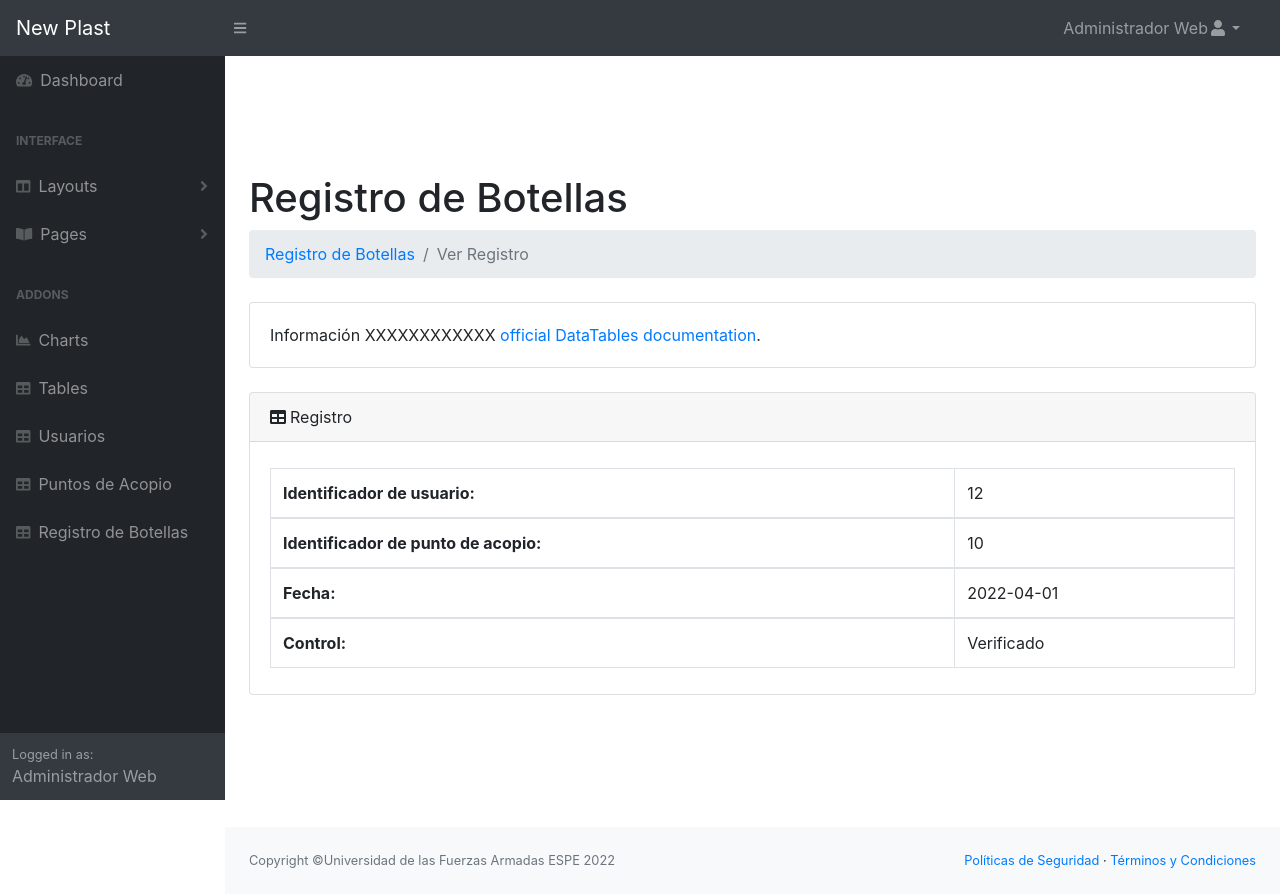
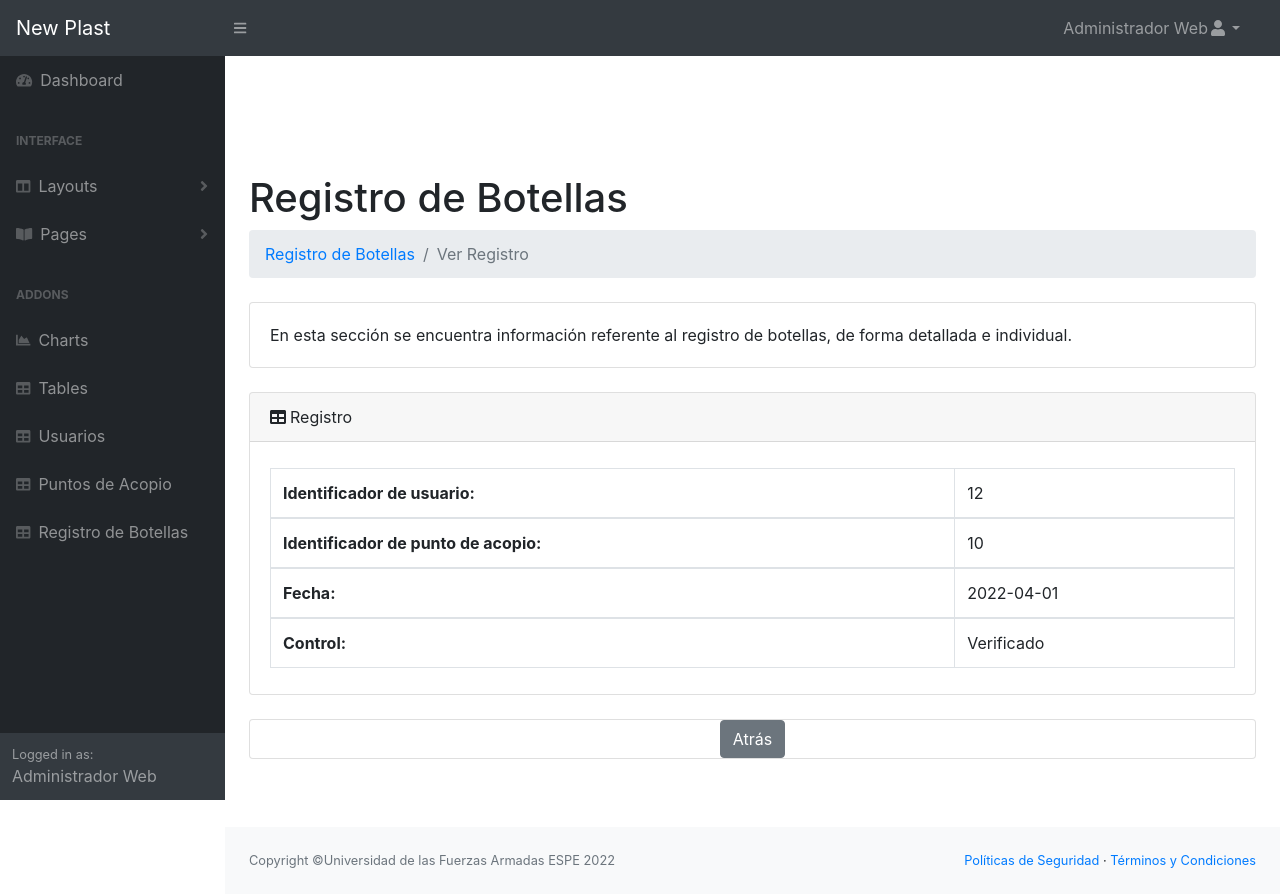
Before and after one commit to Selena26/Newproyect_web1, a PHP site: page /ver_registrobotellas.php?view=8 in a window 1280 px wide. Run offline with PHP 8.4, Linux system fonts and the light colour scheme; a user stored in the database is signed in; data comes from the database, SQL or seed files in the repository; some libraries are stand-ins or nearby versions.

Commit message:
Registro de botellas funcionalidad al botón átras y información en secciones

```diff
--- a/Clase_Dashboard_PHPMySQL/sistema/registro_botellas.php
+++ b/Clase_Dashboard_PHPMySQL/sistema/registro_botellas.php
@@ -52,7 +52,10 @@
 							<li class="breadcrumb-item active">Registro de Botellas</li>
 						</ol>
 						<div class="card mb-4">
-							<div class="card-body">Información XXXXXXXXXXXX <a target="_blank" href="https://datatables.net/">official DataTables documentation</a>.</div>
+							<div class="card-body">En esta sección se encuentra información referente al registro de botellas.
+								Hay una tabla con contenido del usuario, punto de acopio fecha, y control de estado de las botellas
+								registradas. Así mismo, de forma detallada de puede visualizar el contenido a detalle, editar, añadir
+								o eliminar un registro.</div>
 						</div>
 						<div class="card mb-4">
 							<div class="card-header"><i class="fas fa-table mr-1"></i>Registro</div>
--- a/Clase_Dashboard_PHPMySQL/sistema/ver_registrobotellas.php
+++ b/Clase_Dashboard_PHPMySQL/sistema/ver_registrobotellas.php
@@ -50,7 +50,8 @@
 							<li class="breadcrumb-item active">Ver Registro</li>
 						</ol>
 						<div class="card mb-4">
-							<div class="card-body">Información XXXXXXXXXXXX <a target="_blank" href="https://datatables.net/">official DataTables documentation</a>.</div>
+							<div class="card-body">En esta sección se encuentra información referente al registro de botellas, de forma detallada
+								e individual.</div>
 						</div>
 						<div class="card mb-4">
 							<div class="card-header"><i class="fas fa-table mr-1"></i>Registro</div>
@@ -82,6 +83,13 @@
 								</div>
 							</div>
 						</div>
+						<div class="card mb-4">
+							<div class="col text-right">
+								<center>
+								<a href="registro_botellas.php?" class="btn btn-secondary content-link1">Atrás </a>
+								</center>
+						    </div>
+						</div>
 					</div>
 				</main>
                 <?php
--- a/Clase_Dashboard_PHPMySQL/sistema/ver_usuarios.php
+++ b/Clase_Dashboard_PHPMySQL/sistema/ver_usuarios.php
@@ -50,7 +50,10 @@
 							<li class="breadcrumb-item active">Ver Usuarios</li>
 						</ol>
 						<div class="card mb-4">
-							<div class="card-body">Información XXXXXXXXXXXX <a target="_blank" href="https://datatables.net/">official DataTables documentation</a>.</div>
+							<div class="card-body">En esta sección se encuentra información referente al registro de botellas.
+								Hay una tabla con contenido del usuario, punto de acopio fecha, y control de estado de las botellas
+								registradas. Así mismo, de forma detallada de puede visualizar el contenido a detalle, editar,
+								añadir o eliminar un registro.</div>
 						</div>
 						<div class="card mb-4">
 							<div class="card-header"><i class="fas fa-table mr-1"></i>Registro</div>
```
Also changed, not shown: Clase_Dashboard_PHPMySQL/sistema/editar_registrobotella.php (+4 -3 lines).
